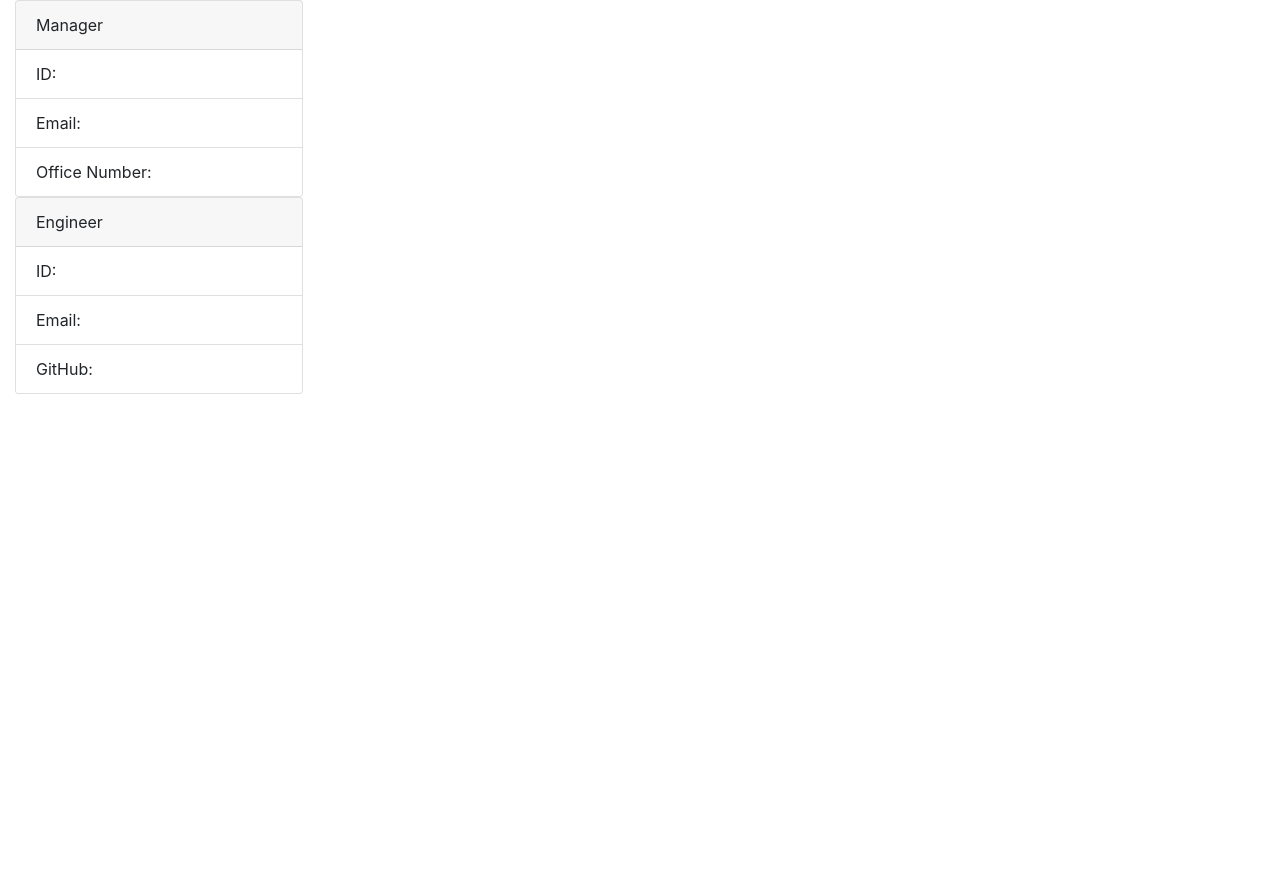
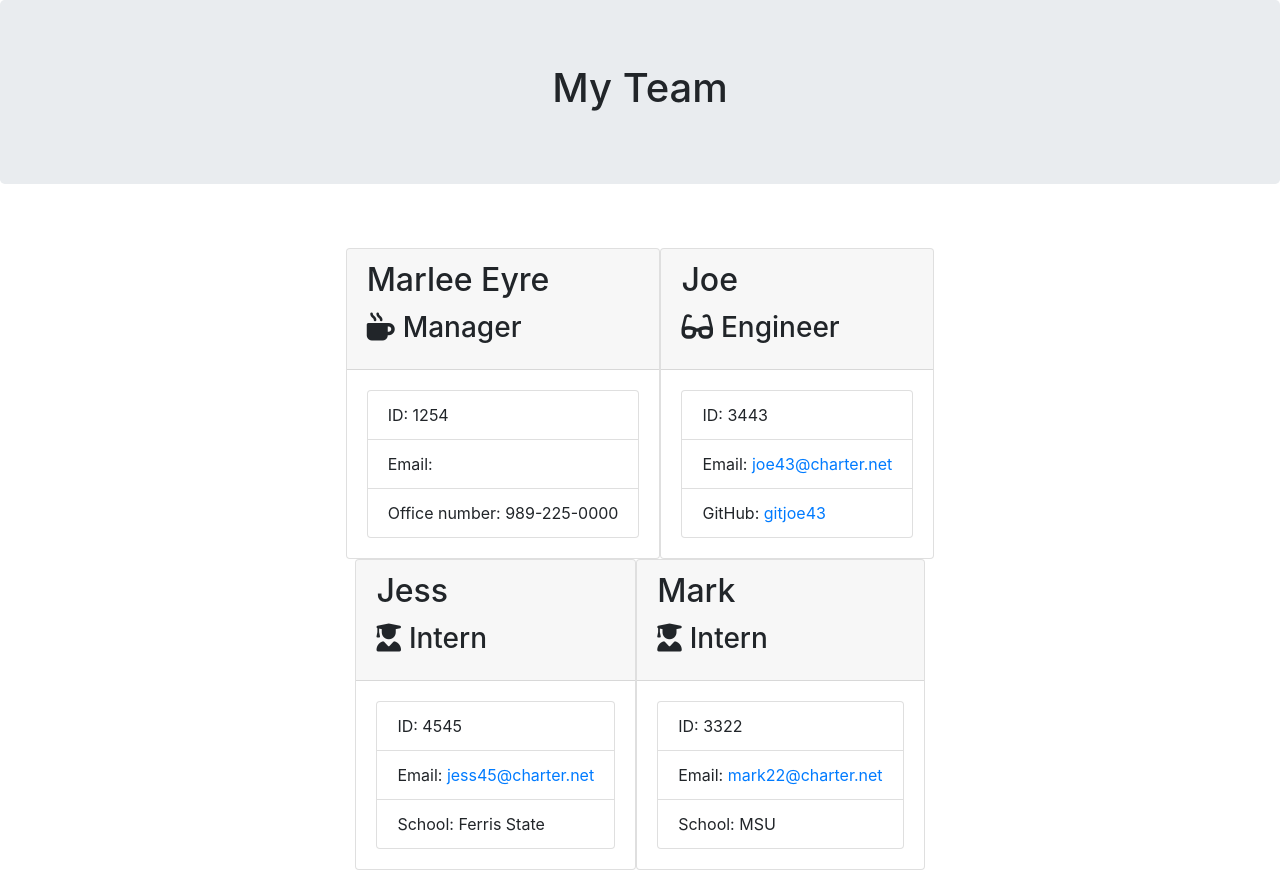
Before and after one commit to mpeyre93/employeeSummary-Template, a website: page output/team.html in a window 1280 px wide. Before the commit the page ends 800 px from the top, so only its background shows below. Drawn offline with nearby package versions, Linux system fonts and the light colour scheme.

Commit message:
formatting added to team page

```diff
--- a/output/team.html
+++ b/output/team.html
@@ -1,35 +1,87 @@
 <!DOCTYPE html>
 <html lang="en">
+
 <head>
-    <meta charset="UTF-8">
-    <meta name="viewport" content="width=device-width, initial-scale=1.0">
-    <title>Team</title>
-    <!--bootstrap css link-->
-    <link rel="stylesheet" href="https://cdn.jsdelivr.net/npm/bootstrap@4.5.3/dist/css/bootstrap.min.css" integrity="sha384-TX8t27EcRE3e/ihU7zmQxVncDAy5uIKz4rEkgIXeMed4M0jlfIDPvg6uqKI2xXr2" crossorigin="anonymous">
+    <meta charset="UTF-8" />
+    <meta name="viewport" content="width=device-width, initial-scale=1.0" />
+    <meta http-equiv="X-UA-Compatible" content="ie=edge" />
+    <title>My Team</title>
+    <link rel="stylesheet" href="https://stackpath.bootstrapcdn.com/bootstrap/4.3.1/css/bootstrap.min.css"
+        integrity="sha384-ggOyR0iXCbMQv3Xipma34MD+dH/1fQ784/j6cY/iJTQUOhcWr7x9JvoRxT2MZw1T" crossorigin="anonymous">
+    <link rel="stylesheet" href="style.css">
+    <script src="https://kit.fontawesome.com/c502137733.js"></script>
 </head>
+
 <body>
-
     <div class="container-fluid">
-        <div class="card" style="width: 18rem;">
-            <div class="card-header"> Manager
+        <div class="row">
+            <div class="col-12 jumbotron mb-3 team-heading">
+                <h1 class="text-center">My Team</h1>
             </div>
-            <ul class="list-group list-group-flush">
-              <li class="list-group-item">ID: </li>
-              <li class="list-group-item">Email: </li>
-              <li class="list-group-item">Office Number: </li>
-            </ul>
         </div>
 
-        <div class="card" style="width: 18rem;">
-            <div class="card-header"> Engineer
+        <div class="row mt-5">
+            <div class="col-md-2"></div>
+            <div class="col-md-8">
+                <div class="row justify-content-center">
+                    <div class="card employee-card">
+    <div class="card-header">
+        <h2 class="card-title">Marlee Eyre</h2>
+        <h3 class="card-title"><i class="fas fa-mug-hot mr-2"></i>Manager</h3>
+    </div>
+    <div class="card-body">
+        <ul class="list-group">
+            <li class="list-group-item">ID: 1254</li>
+            <li class="list-group-item">Email: <a href="mailto: marlee.eyre@gmail.com"></a></li>
+            <li class="list-group-item">Office number: 989-225-0000</li>
+        </ul>
+    </div>
+</div>
+<div class="card employee-card">
+    <div class="card-header">
+        <h2 class="card-title">Joe</h2>
+        <h3 class="card-title"><i class="fas fa-glasses mr-2"></i>Engineer</h3>
+    </div>
+    <div class="card-body">
+        <ul class="list-group">
+            <li class="list-group-item">ID: 3443</li>
+            <li class="list-group-item">Email: <a href="mailto:joe43@charter.net">joe43@charter.net</a></li>
+            <li class="list-group-item">GitHub: <a href="https://github.com/gitjoe43" target="_blank" rel="noopener noreferrer">gitjoe43</a></li>
+        </ul>
+    </div>
+</div>
+<div class="card employee-card">
+    <div class="card-header">
+        <h2 class="card-title">Jess</h2>
+        <h3 class="card-title"><i class="fas fa-user-graduate mr-2"></i>Intern</h3>
+    </div>
+    <div class="card-body">
+        <ul class="list-group">
+            <li class="list-group-item">ID: 4545</li>
+            <li class="list-group-item">Email: <a href="mailto:jess45@charter.net">jess45@charter.net</a></li>
+            <li class="list-group-item">School: Ferris State</li>
+        </ul>
+    </div>
+</div>
+<div class="card employee-card">
+    <div class="card-header">
+        <h2 class="card-title">Mark</h2>
+        <h3 class="card-title"><i class="fas fa-user-graduate mr-2"></i>Intern</h3>
+    </div>
+    <div class="card-body">
+        <ul class="list-group">
+            <li class="list-group-item">ID: 3322</li>
+            <li class="list-group-item">Email: <a href="mailto:mark22@charter.net">mark22@charter.net</a></li>
+            <li class="list-group-item">School: MSU</li>
+        </ul>
+    </div>
+</div>
+
+                </div>
             </div>
-            <ul class="list-group list-group-flush">
-              <li class="list-group-item">ID: </li>
-              <li class="list-group-item">Email: </li>
-              <li class="list-group-item">GitHub: </li>
-            </ul>
+            <div class="col-md-2"></div>
         </div>
-    </div>
+        </div>
+</body>
 
-</body>
 </html>
```
